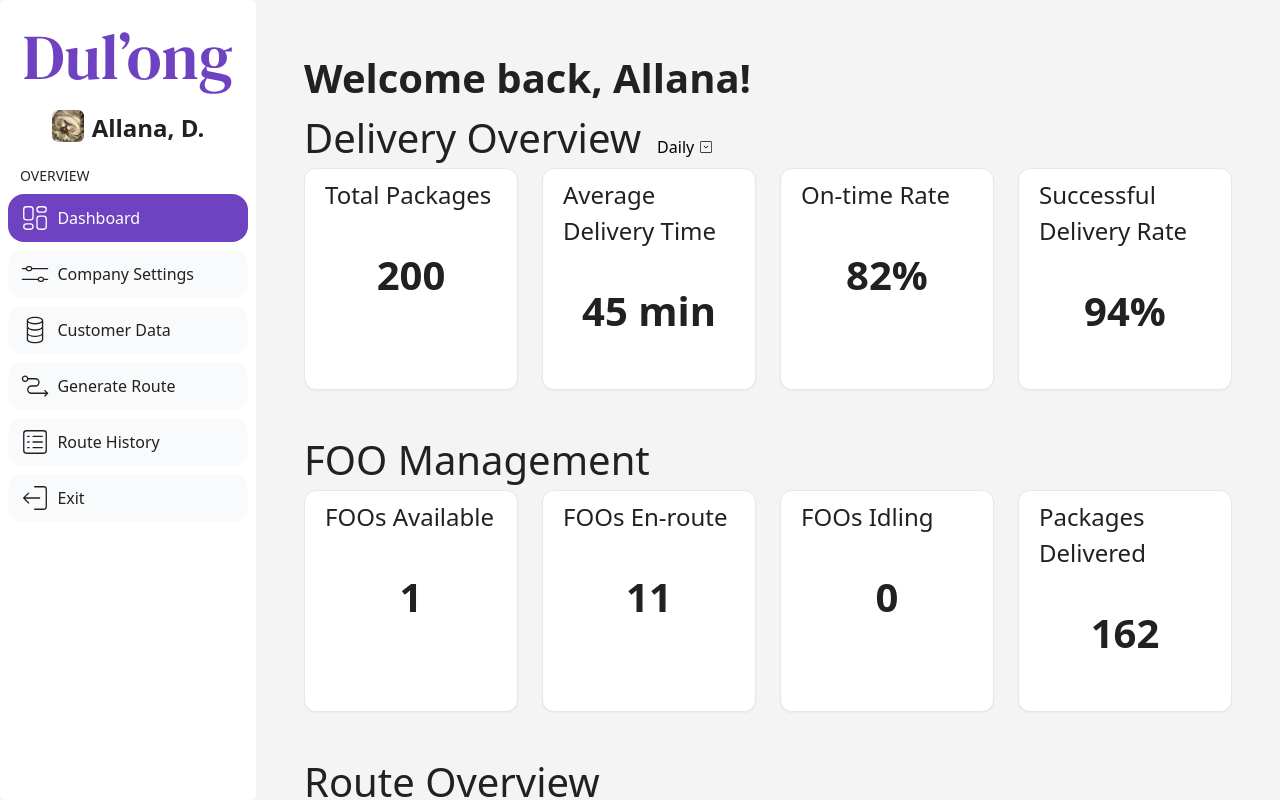
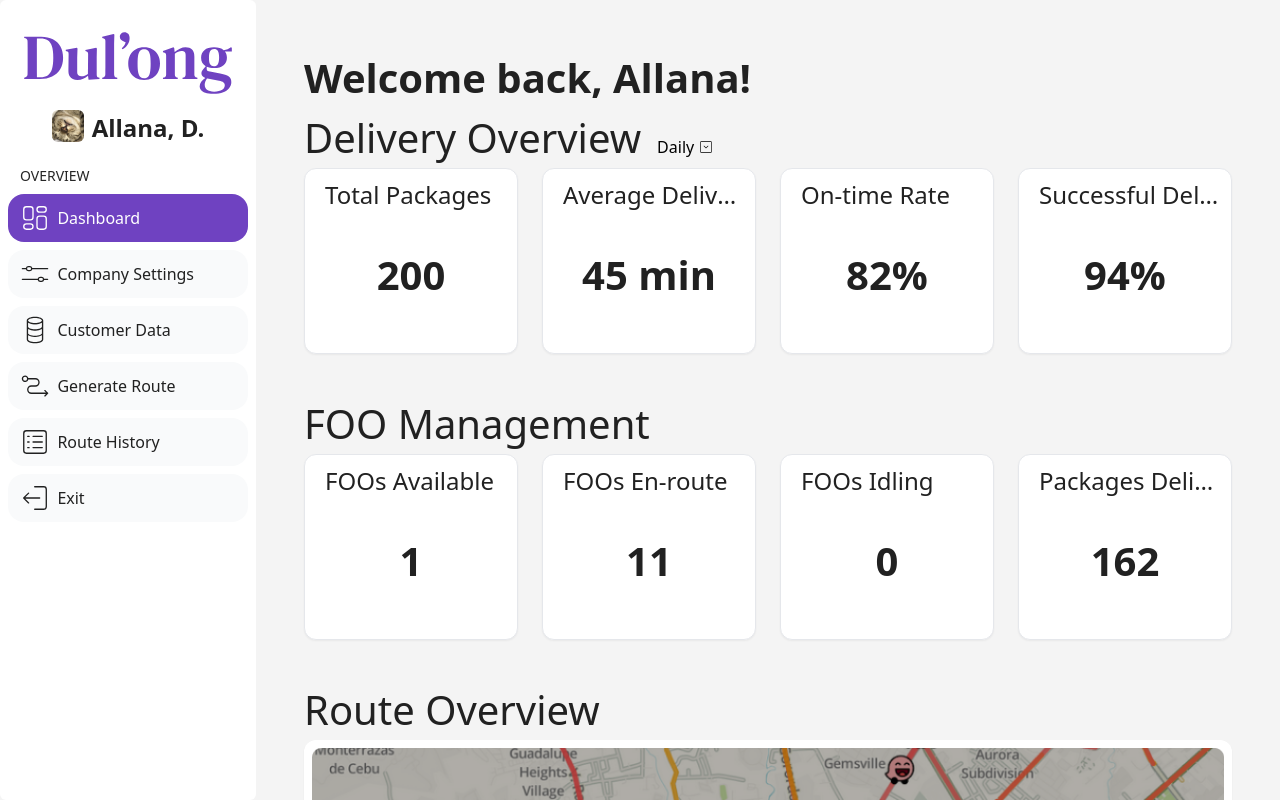
Before and after one commit to D-D-M-Y/dul-ong-administrative-frontend, a Next.js app: page / in a window 1280 px wide. Built offline with nearby package versions, Linux system fonts and the light colour scheme.

Commit message:
fixed cards and sample values

```diff
--- a/src/app/customer-data/page.tsx
+++ b/src/app/customer-data/page.tsx
@@ -30,8 +30,8 @@ const entities: Entity[] = [
   city: "Iloilo City",
   barangay: "So-oc",
   staddress: "12",
-  longitude: 10.687027,
-  latitude: 122.517291,
+  longitude: 122.517291,
+  latitude: 10.687027,
   waitingCost: 0.0,
   actions: [
     <Button variant="outlined" color="primary" >
@@ -51,8 +51,8 @@ const entities: Entity[] = [
   city: "Iloilo City",
   barangay: "Quezon",
   staddress: "8",
-  longitude: 10.687027,
-  latitude: 122.517291,
+  longitude: 122.517291,
+  latitude: 10.687027,
   waitingCost: 0.0,
   actions: [
     <Button variant="outlined" color="primary" >
--- a/src/app/ui/dashboard/cards.tsx
+++ b/src/app/ui/dashboard/cards.tsx
@@ -26,9 +26,13 @@
   }) {
 
     return (
-      <div className="rounded-xl border border-#D9D9D9 bg-white p-2 shadow-sm ">
-        <h3 className='ml-3'>{title}</h3>
-        <h1 className='font-bold py-8 text-center mb-2'> {value} </h1>
+      <div className="rounded-xl border border-#D9D9D9 bg-white p-2 shadow-sm card-header">
+        <div>
+        <h3 className='ml-3 card-header-text' >{title}</h3>
+        </div>
+        <div className="card-header">
+        <h1 className='font-bold py-8 text-center mb-2 '> {value} </h1>
+        </div>
       </div>
     );
   }
--- a/src/app/ui/global.css
+++ b/src/app/ui/global.css
@@ -63,7 +63,7 @@ h1 {                  /*header for page*/
 h2 {                   /*header for tabs*/
   display:             inline-block;
   position:            relative;
-  top:                 1px;
+  top:                 0.2rem;
   margin:              auto;
   font:                var(--source-sans-pro-font);
   font-size:           large;
@@ -243,3 +243,14 @@ td {
   align-items: center; /* Align content vertically */
   justify-content: center; /* Center content horizontally */
 }
+
+.card-header {
+  display: flex; /* Enable flexbox layout */
+  flex-direction: column; /* Stack content vertically */
+}
+
+.card-header-text {
+  text-overflow: ellipsis; /* Indicate truncation with ellipsis (...) */
+  white-space: nowrap; /* Prevent wrapping onto multiple lines */
+  overflow: hidden; /* Hide overflowing content */
+}
```
